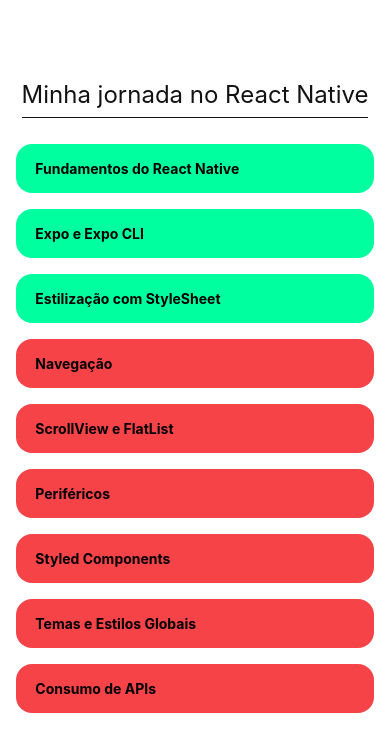
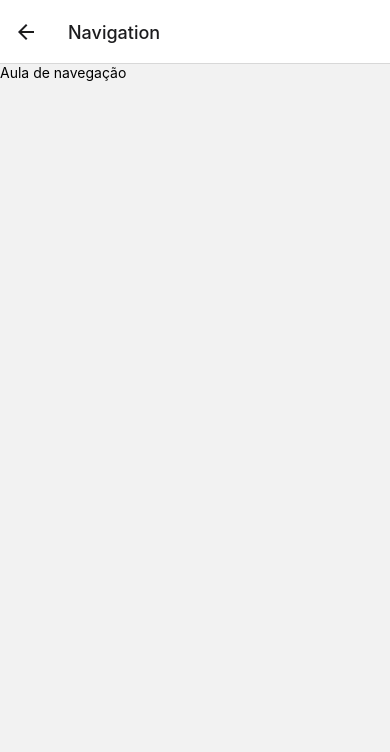
Before and after one commit to Werricsson-Santos/Start-Learning-React-Native, a React Native app: screen /Navigation in a window 390 px wide. Shown: the top 752 px of the page. Built offline with nearby package versions, Linux system fonts and the light colour scheme.

Commit message:
Back to studies: Navigation (fix layout later)

```diff
--- a/App.js
+++ b/App.js
@@ -1,62 +1,5 @@
-import { StatusBar } from 'expo-status-bar';
-import { StyleSheet, Text, View } from 'react-native';
-
-
-function Item(props) {
-  return (
-    <View style={{
-      backgroundColor: props.bgColor,
-      borderRadius: 16,
-      marginTop: 16,
-      marginRight: 16,
-      padding: 16,
-      width: '100%',
-    }}>
-      <Text style={{fontWeight: '700'}}> {props.text} </Text>
-    </View>
-  )
-}
-
+import StackNavigator from "./src/stackNavigator";
 
 export default function App() {
-  return (
-    <View style={styles.container}>
-      <Text style={styles.title}>Minha jornada no React Native</Text>
-      <View style={styles.itemGrid}>
-        <Item text='Fundamentos do React Native' bgColor='#00ff9f' />
-        <Item text='Expo e Expo CLI' bgColor='#00ff9f' />
-        <Item text='Estilização com StyleSheet' bgColor='#00ff9f' />
-        <Item text='Navegação' bgColor='#f64348' />
-        <Item text='ScrollView e FlatList' bgColor='#f64348' />
-        <Item text='Periféricos' bgColor='#f64348' />
-        <Item text='Styled Components' bgColor='#f64348' />
-        <Item text='Temas e Estilos Globais' bgColor='#f64348' />
-        <Item text='Consumo de APIs' bgColor='#f64348' />
-      </View>
-      <StatusBar style="auto" />
-    </View>
-  );
-}
-
-const styles = StyleSheet.create({
-  container: {
-    flex: 1,
-    backgroundColor: '#fff',
-    alignItems: 'flex-start',
-    paddingHorizontal: 16,
-    paddingTop: 80
-  },
-  title: {
-    borderBottomColor: '#121212',
-    borderBottomWidth: 1,
-    color: '#121212',
-    fontSize: 24,
-    alignSelf: 'center',
-    paddingBottom: 8
-  },
-  itemGrid: {
-    flexDirection: 'row',
-    flexWrap: 'wrap',
-    marginTop: 10,
-  },
-});
+  return <StackNavigator />;
+};
--- /dev/null
+++ b/src/screens/HomeScreen.js
@@ -0,0 +1,69 @@
+import { useNavigation } from '@react-navigation/native';
+import { StatusBar } from 'expo-status-bar';
+import { StyleSheet, Text, View, TouchableOpacity } from 'react-native';
+
+
+function Item(props) {
+    return (
+        <View style={{
+            backgroundColor: props.bgColor,
+            borderRadius: 16,
+            marginTop: 16,
+            marginRight: 16,
+            padding: 16,
+            width: '100%',
+        }}>
+            <Text style={{fontWeight: '700'}}> {props.text} </Text>
+        </View>
+    );
+};
+
+
+export default function HomeScreen() {
+        const navigation =  useNavigation();
+        const NavigateToNavigationScreen = () => {
+            navigation.navigate("Navigation");
+        }
+    return (
+        <View style={styles.container}>
+            <Text style={styles.title}>Minha jornada no React Native</Text>
+            <StatusBar style='auto' />
+            <View style={styles.itemGrid}>
+                <Item text='Fundamentos do React Native' bgColor='#00ff9f' />
+                <Item text='Expo e Expo CLI' bgColor='#00ff9f' />
+                <Item text='Estilização com StyleSheet' bgColor='#00ff9f' />
+                <TouchableOpacity activeOpacity={0.8} onPress={NavigateToNavigationScreen} style={styles.button}>
+                    <Item text='Navegação' bgColor='#f64348' />
+                </TouchableOpacity>
+                <Item text='ScrollView e FlatList' bgColor='#f64348' />
+                <Item text='Periféricos' bgColor='#f64348' />
+                <Item text='Styled Components' bgColor='#f64348' />
+                <Item text='Temas e Estilos Globais' bgColor='#f64348' />
+                <Item text='Consumo de APIs' bgColor='#f64348' />
+            </View>
+        </View>
+    );
+}
+
+const styles = StyleSheet.create({
+    container: {
+        flex: 1,
+        backgroundColor: '#fff',
+        alignItems: 'flex-start',
+        paddingHorizontal: 16,
+        paddingTop: 80
+    },
+    title: {
+        borderBottomColor: '#121212',
+        borderBottomWidth: 1,
+        color: '#121212',
+        fontSize: 24,
+        alignSelf: 'center',
+        paddingBottom: 8
+    },
+    itemGrid: {
+        flexDirection: 'row',
+        flexWrap: 'wrap',
+        marginTop: 10,
+    },
+});
--- /dev/null
+++ b/src/screens/NavigationScreen.js
@@ -0,0 +1,9 @@
+import { View, Text } from "react-native";
+
+export default function NavigationScreen() {
+    return(
+        <View>
+            <Text>Aula de navegação</Text>
+        </View>
+    );
+}
--- /dev/null
+++ b/src/stackNavigator.js
@@ -0,0 +1,17 @@
+import { NavigationContainer } from "@react-navigation/native";
+import { createNativeStackNavigator } from "@react-navigation/native-stack";
+import HomeScreen from "./screens/HomeScreen";
+import NavigationScreen from "./screens/NavigationScreen";
+
+const Stack = createNativeStackNavigator();
+
+export default function StackNavigator() {
+    return(
+        <NavigationContainer>
+            <Stack.Navigator initialRouteName="Home">
+                <Stack.Screen name="Home" component={HomeScreen} />
+                <Stack.Screen name="Navigation" component={NavigationScreen} />
+            </Stack.Navigator>
+        </NavigationContainer>
+    );
+};
```
Also changed, not shown: package.json (+6 -2 lines), 1 other file (tests, documents, lock files or other folders).
